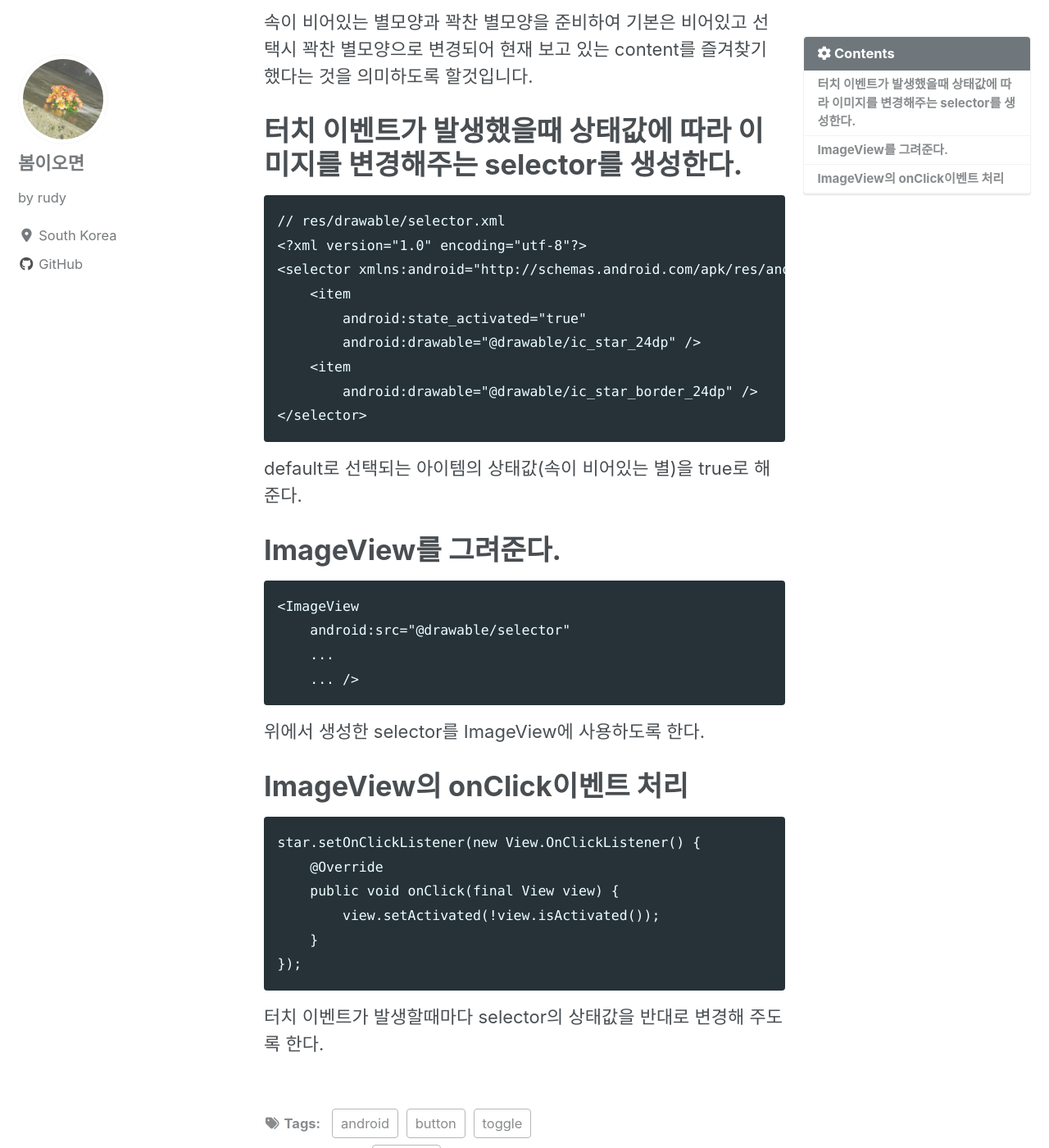
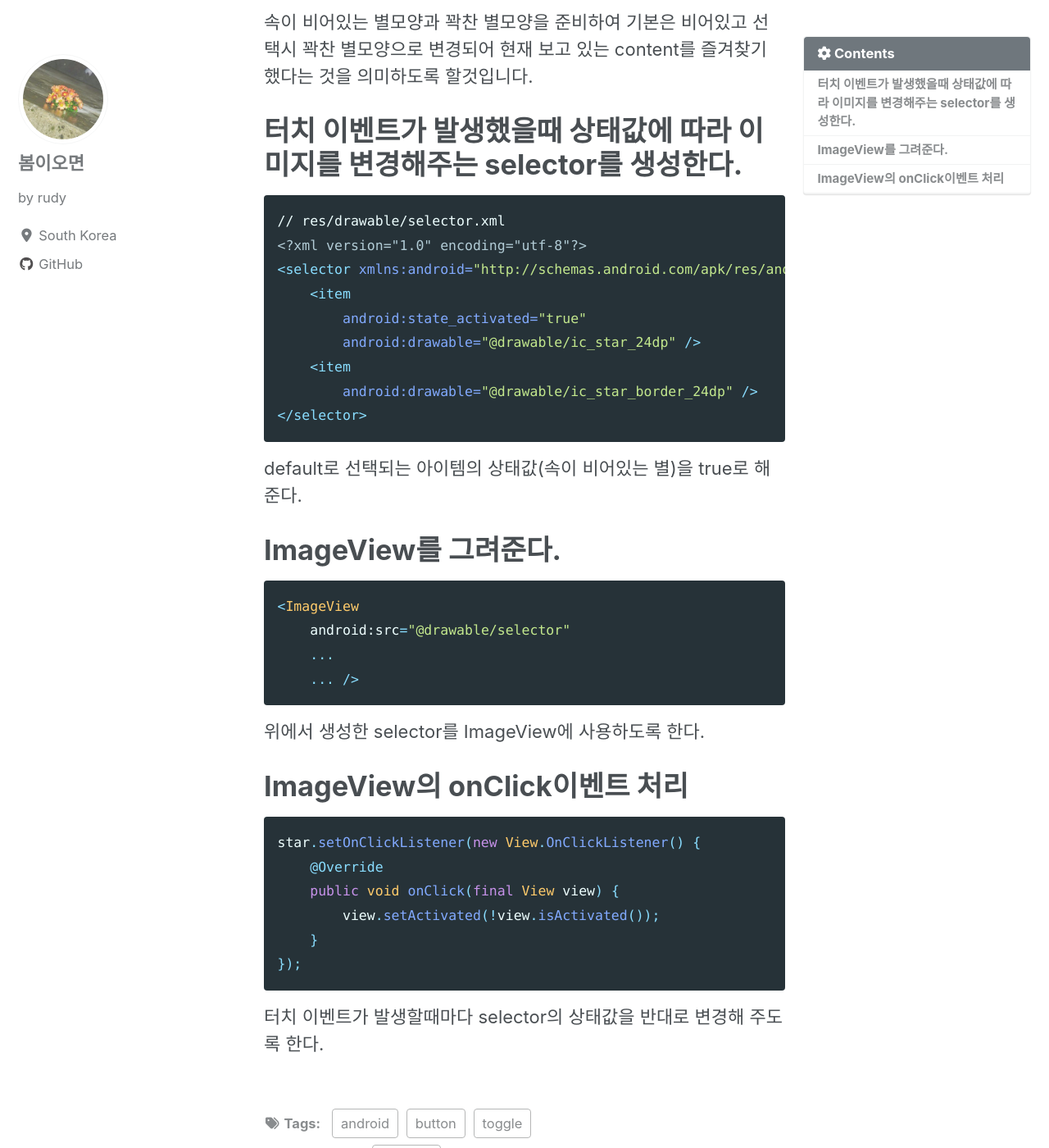
Before and after one commit to springcome/springcome.github.io, a Jekyll site: the page built from _posts/2019-12-22-android-toggle-button.md, in a window 1280 px wide and 1400 px high, scrolled down 328 px. Shown: the whole window at 82% size. Built offline with Jekyll 4.4.1, drawn with Linux system fonts in a browser that asks for light colours; cached includes are drawn as plain includes; nearby versions of some CDN libraries; comment, search, counter and statistics services are not loaded.

Commit message:
Update post

````diff
--- a/_posts/2019-12-22-android-toggle-button.md
+++ b/_posts/2019-12-22-android-toggle-button.md
@@ -16,7 +16,7 @@ ImageView를 선택할때마다 이미지를 바꿔주어 toggle기능을 할수
 속이 비어있는 별모양과 꽉찬 별모양을 준비하여 기본은 비어있고 선택시 꽉찬 별모양으로 변경되어 현재 보고 있는 content를 즐겨찾기 했다는 것을 의미하도록 할것입니다.
 
 # 터치 이벤트가 발생했을때 상태값에 따라 이미지를 변경해주는 selector를 생성한다.
-```
+```xml
 // res/drawable/selector.xml
 <?xml version="1.0" encoding="utf-8"?>
 <selector xmlns:android="http://schemas.android.com/apk/res/android">
@@ -30,7 +30,7 @@ ImageView를 선택할때마다 이미지를 바꿔주어 toggle기능을 할수
 default로 선택되는 아이템의 상태값(속이 비어있는 별)을 true로 해준다.
 
 # ImageView를 그려준다.
-```
+```java
 <ImageView
     android:src="@drawable/selector"
     ...
@@ -39,7 +39,7 @@ default로 선택되는 아이템의 상태값(속이 비어있는 별)을 true
 위에서 생성한 selector를 ImageView에 사용하도록 한다.
 
 # ImageView의 onClick이벤트 처리
-```
+```java
 star.setOnClickListener(new View.OnClickListener() {
     @Override
     public void onClick(final View view) {
````
